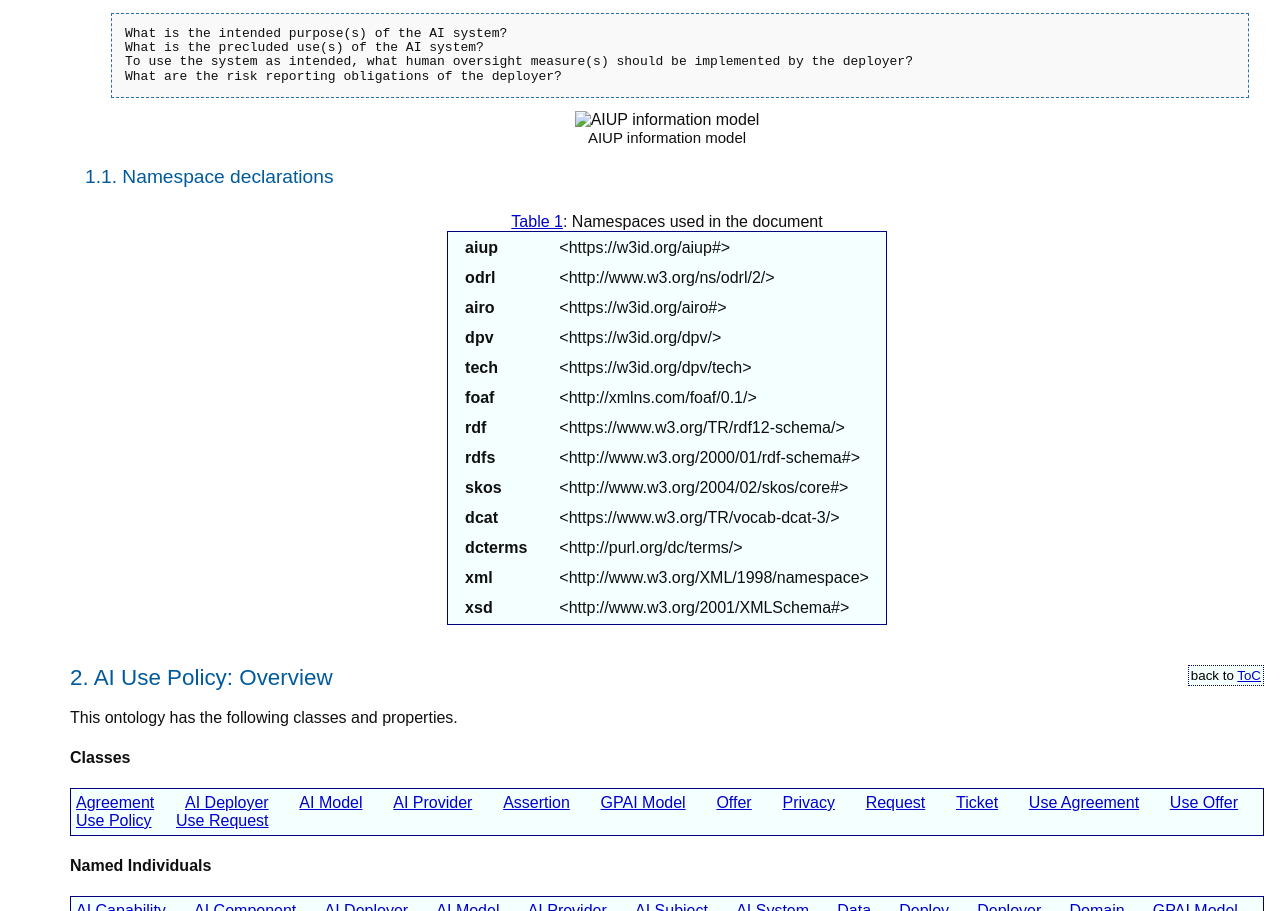
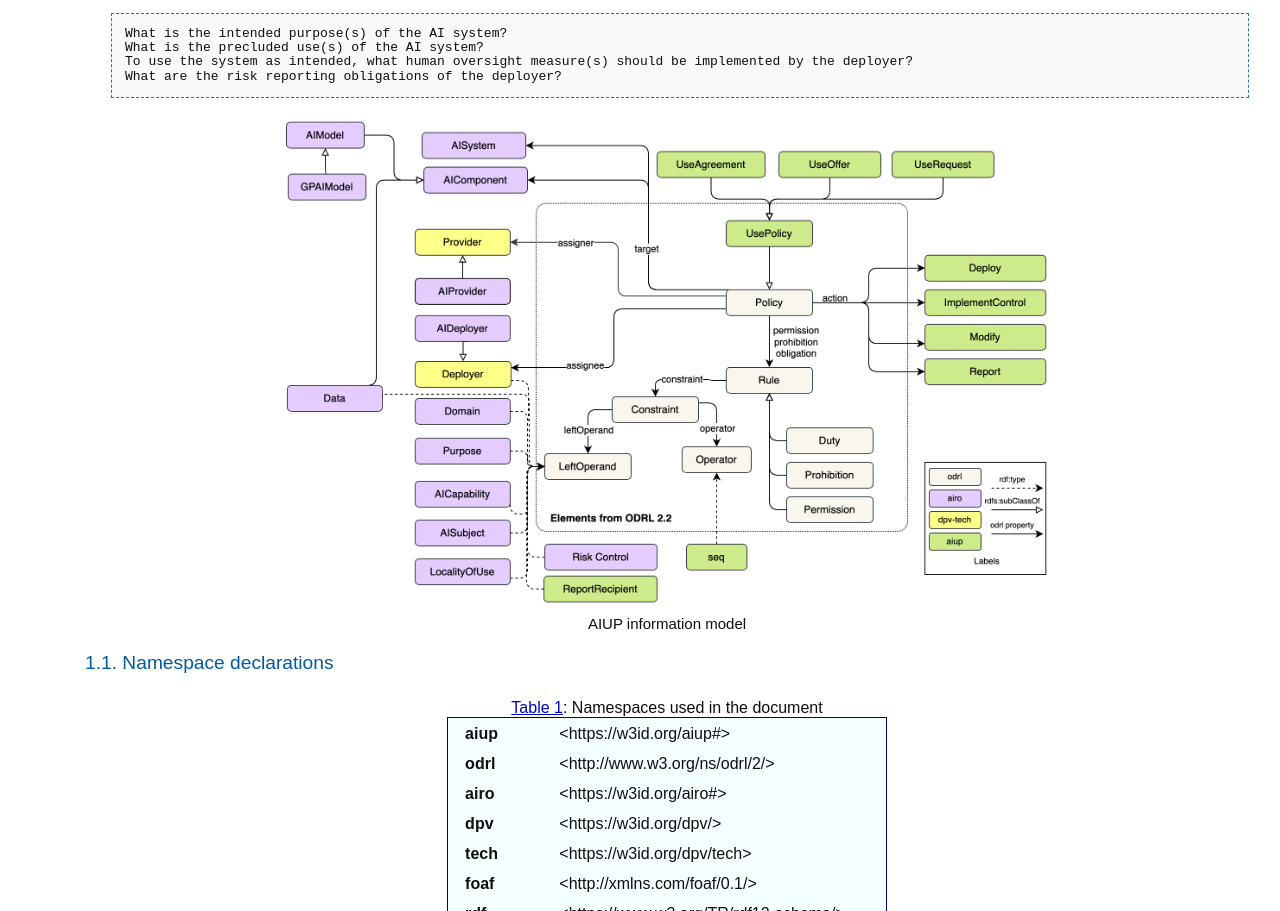
Before and after one commit to DelaramGlp/aiup, a plain HTML site: page index.html in a window 1280 px wide. Shown: the part 1875-2786 px from the top of the page. Drawn offline with Linux system fonts and the light colour scheme.

Commit message:
fixed error

```diff
--- a/index.html
+++ b/index.html
@@ -118,7 +118,7 @@ This is a placeholder text for the abstract. The abstract should contain a coupl
    <div>
 
    <center>
-      <img scr="https://raw.githubusercontent.com/DelaramGlp/aiup/main/figures/aiup.png"  alt="AIUP information model" width="800">
+      <img src="https://github.com/DelaramGlp/aiup/blob/main/figures/aiup.png?raw=true"  alt="AIUP information model" width="800">
       <figcaption style="font-size: 15px;">AIUP information model</figcaption>
    </center>
 
```
